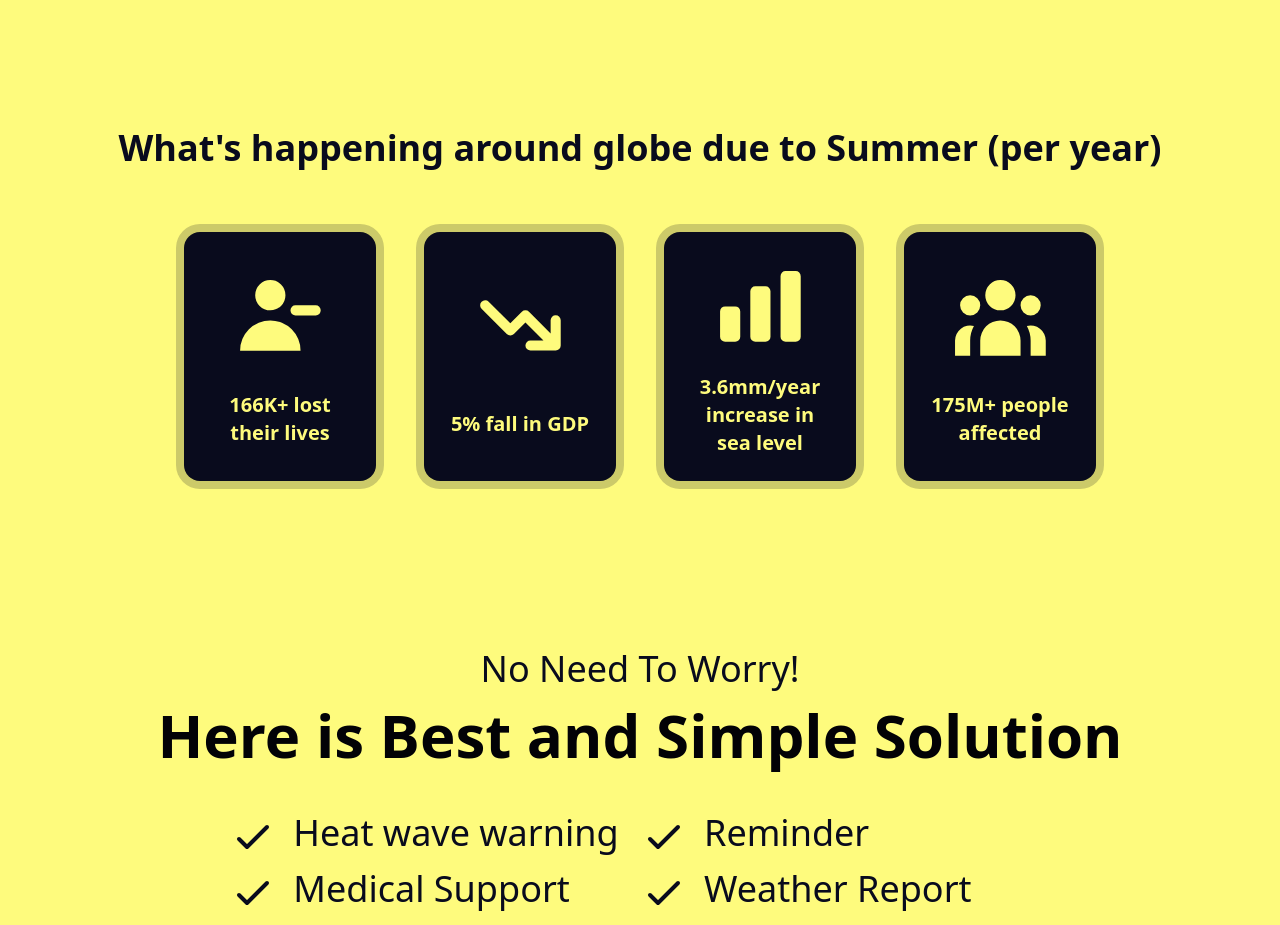
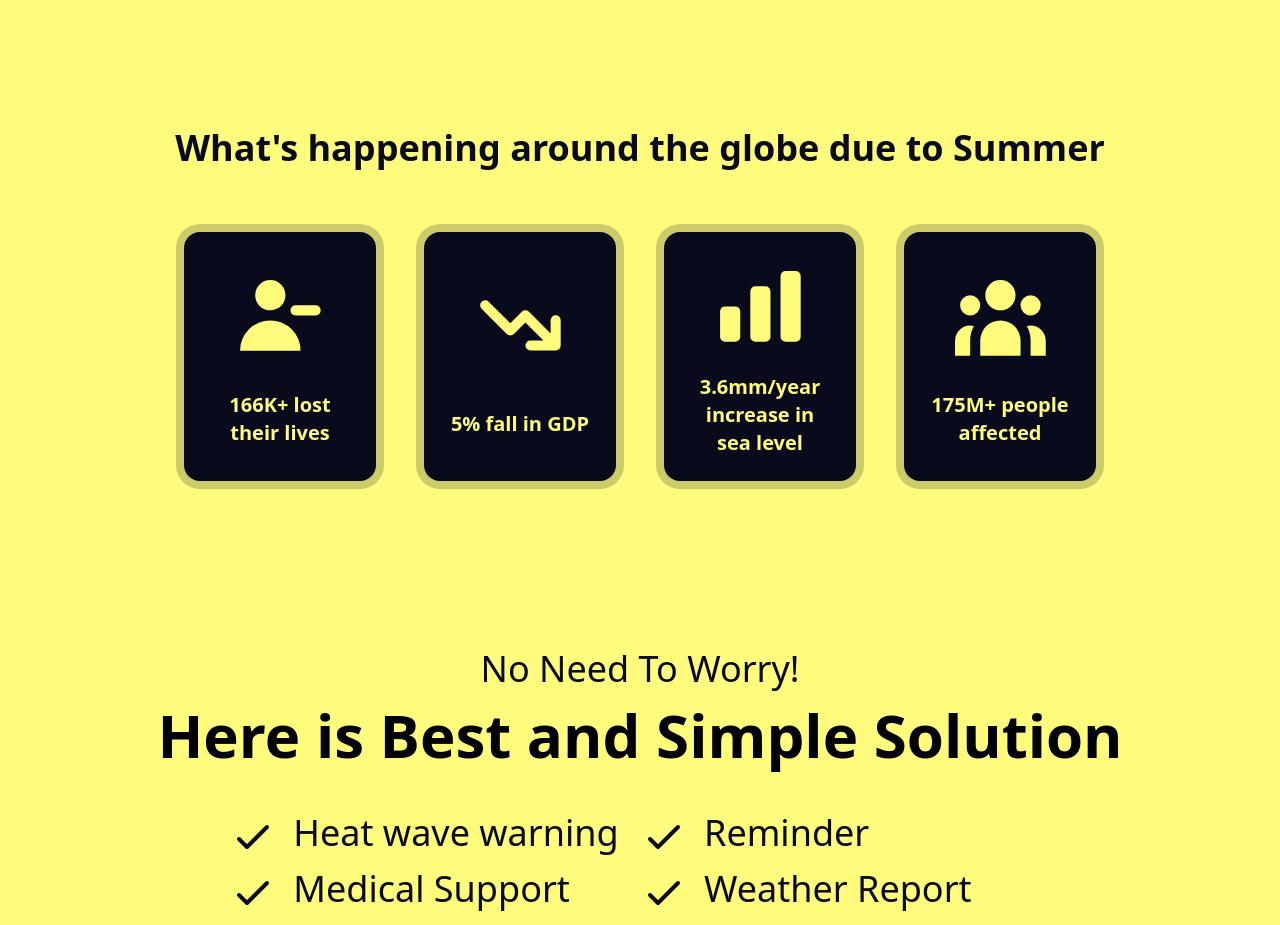
Before and after one commit to VishwaGauravIn/summerx, a Next.js app: page /home in a window 1280 px wide. Shown: the part 800-1725 px from the top of the page. Built offline with nearby package versions, Linux system fonts and the light colour scheme.

Commit message:
stats correction

```diff
--- a/components/HomeComponents/globalStats/index.js
+++ b/components/HomeComponents/globalStats/index.js
@@ -1,11 +1,16 @@
 import React from "react";
-import { ChartBarIcon, TrendingDownIcon, UserGroupIcon, UserRemoveIcon } from '@heroicons/react/solid'
+import {
+  ChartBarIcon,
+  TrendingDownIcon,
+  UserGroupIcon,
+  UserRemoveIcon,
+} from "@heroicons/react/solid";
 
 export default function GlobalStats() {
   return (
     <>
       <div className="text-center text-xl lg:text-3xl xl:text-4xl mt-16 font-semibold">
-        What&apos;s happening around globe due to Summer (per year)
+        What&apos;s happening around the globe due to Summer
         <div className="flex flex-col md:flex-row justify-center items-center md:items-stretch w-[90%] mt-8 mx-auto flex-wrap  lg:mt-10">
           <Box>
             <UserRemoveIcon className="w-[70%] mx-auto stroke-[1.6]" />
```
